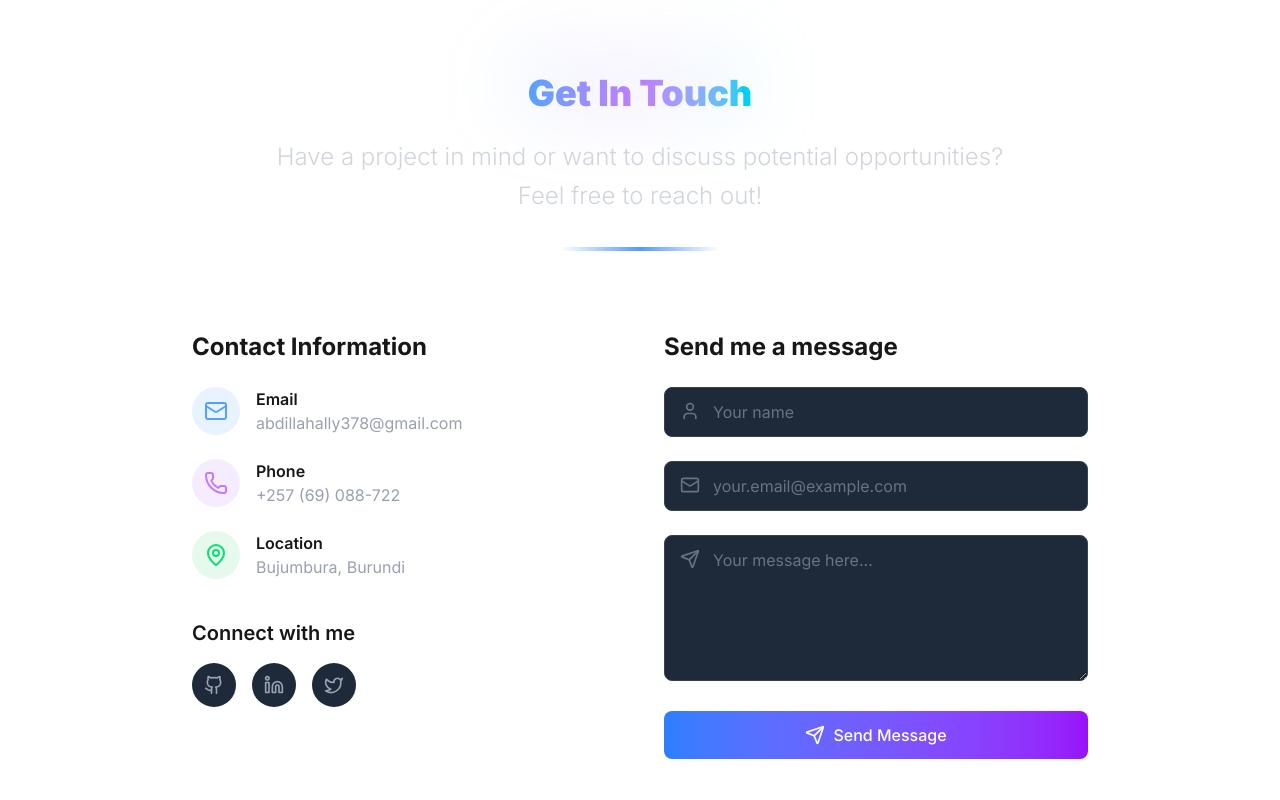
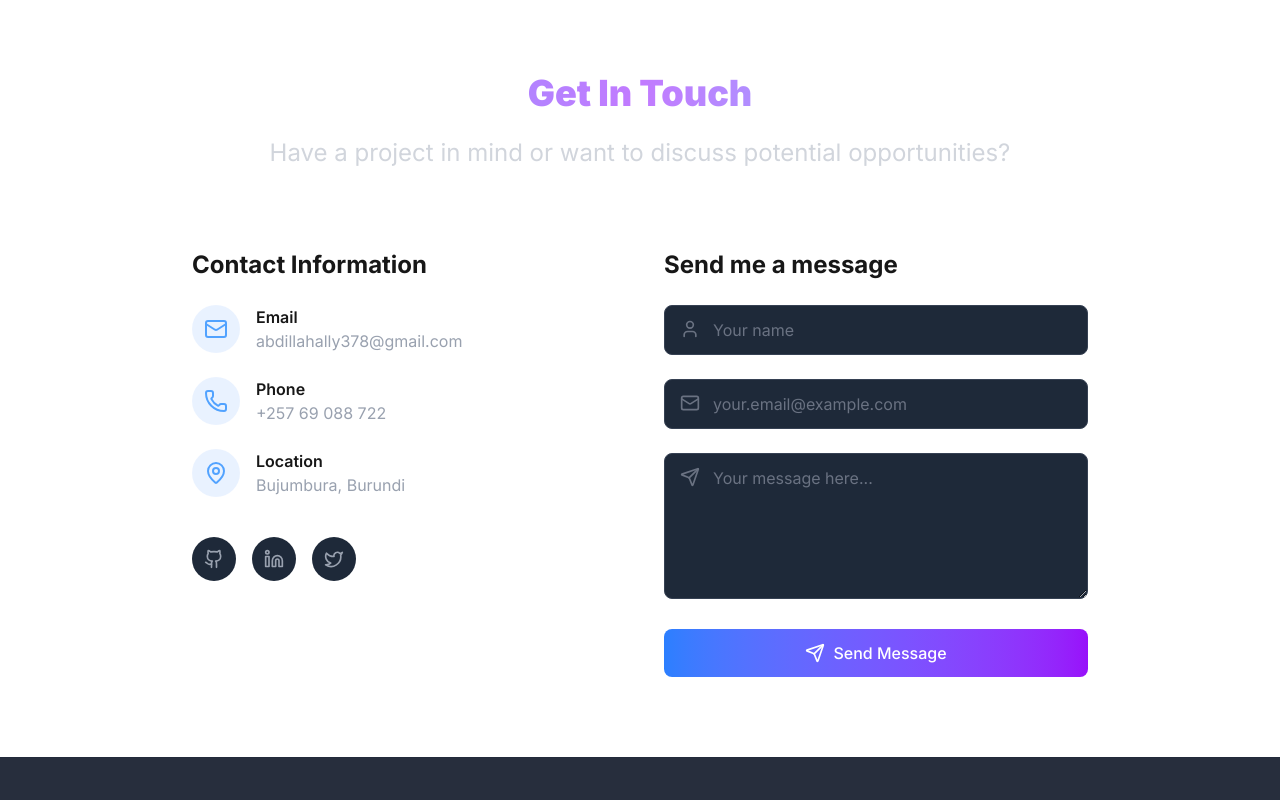
Before and after one commit to abdillah14/my-porfolio, a Next.js app: page / in a window 1280 px wide. Shown: the part 3600-4400 px from the top of the page. Built offline with nearby package versions, Linux system fonts and the light colour scheme.

Commit message:
new changes

```diff
--- a/src/app/contact/page.tsx
+++ b/src/app/contact/page.tsx
@@ -1,145 +1,87 @@
-// app/contact/page.tsx
 'use client';
 
-import { useState } from 'react';
-import { Mail, Phone, MapPin, Github, Linkedin, Twitter, Dribbble, User, Send } from 'lucide-react';
+import { Mail, Phone, MapPin, Github, Linkedin, Twitter, User, Send } from 'lucide-react';
+import { useSearchParams } from 'next/navigation';
 
 export default function ContactPage() {
-  const [formData, setFormData] = useState({ name: '', email: '', message: '' });
-  const [errors, setErrors] = useState<Record<string, string>>({});
-  const [isSubmitting, setIsSubmitting] = useState(false);
-  const [submitStatus, setSubmitStatus] = useState<'success' | 'error' | null>(null);
+  const searchParams = useSearchParams();
+  const isSuccess = searchParams.get('success') === 'true';
 
-  const validate = () => {
-    const newErrors: Record<string, string> = {};
-    if (!formData.name.trim()) newErrors.name = 'Name is required';
-    if (!formData.email.trim()) {
-      newErrors.email = 'Email is required';
-    } else if (!/^[^\s@]+@[^\s@]+\.[^\s@]+$/.test(formData.email)) {
-      newErrors.email = 'Email is invalid';
-    }
-    if (!formData.message.trim()) {
-      newErrors.message = 'Message is required';
-    } else if (formData.message.length < 10) {
-      newErrors.message = 'Message should be at least 10 characters';
-    }
-    setErrors(newErrors);
-    return Object.keys(newErrors).length === 0;
-  };
-
-  const handleChange = (e: React.ChangeEvent<HTMLInputElement | HTMLTextAreaElement>) => {
-    const { name, value } = e.target;
-    setFormData(prev => ({ ...prev, [name]: value }));
-    if (errors[name]) {
-      setErrors(prev => {
-        const copy = { ...prev };
-        delete copy[name];
-        return copy;
-      });
-    }
-  };
-
-  const handleSubmit = async (e: React.FormEvent) => {
-    e.preventDefault();
-    if (!validate()) return;
-    setIsSubmitting(true);
-    setSubmitStatus(null);
-
-    try {
-      await new Promise(resolve => setTimeout(resolve, 1000)); // Simulate API
-      setSubmitStatus('success');
-      setFormData({ name: '', email: '', message: '' });
-    } catch {
-      setSubmitStatus('error');
-    } finally {
-      setIsSubmitting(false);
-    }
-  };
-
-  const inputClasses = (hasError: boolean) =>
-    `w-full bg-gray-800 border ${hasError ? 'border-red-500' : 'border-gray-700'}
-     rounded-lg pl-12 pr-4 py-3 focus:outline-none focus:ring-2 focus:ring-blue-500
+  const inputClasses =
+    `w-full bg-gray-800 border border-gray-700
+     rounded-lg pl-12 pr-4 py-3
+     focus:outline-none focus:ring-2 focus:ring-blue-500
      text-gray-200 placeholder-gray-500`;
 
   return (
-    <section className="py-20" id='contact'>
+    <section className="py-20" id="contact">
       <div className="container mx-auto px-4">
+
         {/* Header */}
         <div className="text-center mb-20">
-            <div className="inline-block">
-              <h1 className="text-3xl lg:text-4xl font-black mb-6 bg-gradient-to-r from-blue-400 via-purple-400 to-cyan-400 bg-clip-text text-transparent relative">
+          <h1 className="text-3xl lg:text-4xl font-black mb-6 bg-gradient-to-r from-blue-400 via-purple-400 to-cyan-400 bg-clip-text text-transparent">
             Get In Touch
-                <div className="absolute -top-2 -left-2 w-full h-full bg-gradient-to-r from-blue-400/20 via-purple-400/20 to-cyan-400/20 blur-2xl -z-10"></div>
           </h1>
-            </div>
-            <p className="text-2xl text-gray-300 max-w-3xl mx-auto leading-relaxed font-light">
-            Have a project in mind or want to discuss potential opportunities? Feel free to reach out!
+          <p className="text-2xl text-gray-300 max-w-3xl mx-auto">
+            Have a project in mind or want to discuss potential opportunities?
           </p>
-            <div className="flex justify-center mt-8">
-              <div className="w-40 h-1 bg-gradient-to-r from-transparent via-blue-500 to-transparent rounded-full animate-pulse"></div>
-            </div>
         </div>
 
         <div className="max-w-4xl mx-auto grid lg:grid-cols-2 gap-12">
+
           {/* Contact Info */}
           <div>
             <h2 className="text-2xl font-bold mb-6">Contact Information</h2>
+
             <div className="space-y-6">
-              {[
-                { icon: Mail, title: 'Email', text: 'abdillahally378@gmail.com', color: 'bg-blue-500/10 text-blue-400' },
-                { icon: Phone, title: 'Phone', text: '+257 (69) 088-722', color: 'bg-purple-500/10 text-purple-400' },
-                { icon: MapPin, title: 'Location', text: 'Bujumbura, Burundi', color: 'bg-green-500/10 text-green-400' },
-              ].map(({ icon: Icon, title, text, color }, i) => (
-                <div key={i} className="flex items-start">
-                  <div className={`${color} p-3 rounded-full mr-4`}>
-                    <Icon className="w-6 h-6" />
-                  </div>
-                  <div>
-                    <h3 className="font-semibold">{title}</h3>
-                    <p className="text-gray-400">{text}</p>
-                  </div>
-                </div>
-              ))}
+              <Info icon={Mail} title="Email" text="abdillahally378@gmail.com" />
+              <Info icon={Phone} title="Phone" text="+257 69 088 722" />
+              <Info icon={MapPin} title="Location" text="Bujumbura, Burundi" />
             </div>
 
-            {/* Social Links */}
-            <div className="mt-10">
-              <h3 className="text-xl font-semibold mb-4">Connect with me</h3>
-              <div className="flex space-x-4">
-                {[
-                  { icon: Github, href: 'https://github.com/abdillah14', hover: 'hover:text-gray-300' },
-                  { icon: Linkedin, href: 'https://www.linkedin.com/in/abdillah-ally-50a347269', hover: 'hover:text-blue-500' },
-                  { icon: Twitter, href: 'https://x.com/Abdillahally10', hover: 'hover:text-blue-400' },
-                  // { icon: Dribbble, href: '#', hover: 'hover:text-pink-500' },
-                ].map(({ icon: Icon, href, hover }, i) => (
-                  <a
-                    key={i}
-                    href={href}
-                    className={`bg-gray-800 p-3 rounded-full text-gray-400 transition-colors ${hover}`}
-                  >
-                    <Icon className="w-5 h-5" />
-                  </a>
-                ))}
-              </div>
+            {/* Socials */}
+            <div className="mt-10 flex gap-4">
+              <Social href="https://github.com/abdillah14" icon={Github} />
+              <Social href="https://www.linkedin.com/in/abdillah-ally-50a347269" icon={Linkedin} />
+              <Social href="https://x.com/Abdillahally10" icon={Twitter} />
             </div>
           </div>
 
           {/* Contact Form */}
           <div>
             <h2 className="text-2xl font-bold mb-6">Send me a message</h2>
-            <form onSubmit={handleSubmit} action="https://formsubmit.co/abdillahally378@email.com" method="POST" className="space-y-6">
+
+            {isSuccess && (
+              <div className="mb-6 p-4 bg-green-900/30 border border-green-700 rounded-lg text-green-400">
+                ✅ Message sent successfully! I’ll get back to you soon.
+              </div>
+            )}
+
+            <form
+              action="https://formsubmit.co/abdillahally378@gmail.com"
+              method="POST"
+              className="space-y-6"
+            >
+              {/* FormSubmit config */}
+              <input type="hidden" name="_subject" value="New Portfolio Contact Message" />
+              <input type="hidden" name="_captcha" value="false" />
+              <input type="hidden" name="_template" value="table" />
+              <input
+                type="hidden"
+                name="_next"
+                value="https://abdillah-ally.vercel.app/contact?success=true"
+              />
+
               {/* Name */}
               <div className="relative">
                 <User className="absolute left-4 top-3.5 w-5 h-5 text-gray-500" />
                 <input
                   type="text"
                   name="name"
-                  value={formData.name}
-                  onChange={handleChange}
+                  required
                   placeholder="Your name"
-                  className={inputClasses(!!errors.name)}
+                  className={inputClasses}
                 />
-                {errors.name && <p className="text-red-500 text-sm mt-1">{errors.name}</p>}
               </div>
 
               {/* Email */}
@@ -148,12 +90,10 @@ export default function ContactPage() {
                 <input
                   type="email"
                   name="email"
-                  value={formData.email}
-                  onChange={handleChange}
+                  required
                   placeholder="your.email@example.com"
-                  className={inputClasses(!!errors.email)}
+                  className={inputClasses}
                 />
-                {errors.email && <p className="text-red-500 text-sm mt-1">{errors.email}</p>}
               </div>
 
               {/* Message */}
@@ -161,36 +101,25 @@ export default function ContactPage() {
                 <Send className="absolute left-4 top-3.5 w-5 h-5 text-gray-500" />
                 <textarea
                   name="message"
-                  value={formData.message}
-                  onChange={handleChange}
                   rows={5}
+                  required
+                  minLength={10}
                   placeholder="Your message here..."
-                  className={inputClasses(!!errors.message)}
+                  className={inputClasses}
                 />
-                {errors.message && <p className="text-red-500 text-sm mt-1">{errors.message}</p>}
               </div>
 
-              {/* Submit Button */}
+              {/* Submit */}
               <button
                 type="submit"
-                disabled={isSubmitting}
-                className="w-full flex items-center justify-center gap-2 bg-gradient-to-r from-blue-500 to-purple-600 text-white font-medium py-3 rounded-lg hover:opacity-90 transition-opacity disabled:opacity-50"
+                className="w-full flex items-center justify-center gap-2
+                           bg-gradient-to-r from-blue-500 to-purple-600
+                           text-white font-medium py-3 rounded-lg
+                           hover:opacity-90 transition"
               >
                 <Send className="w-5 h-5" />
-                {isSubmitting ? 'Sending...' : 'Send Message'}
+                Send Message
               </button>
-
-              {/* Status Messages */}
-              {submitStatus === 'success' && (
-                <div className="flex items-center gap-2 p-4 bg-green-900/30 border border-green-800 rounded-lg text-green-400">
-                  ✅ Message sent successfully! I'll get back to you soon.
-                </div>
-              )}
-              {submitStatus === 'error' && (
-                <div className="flex items-center gap-2 p-4 bg-red-900/30 border border-red-800 rounded-lg text-red-400">
-                  ❌ There was an error sending your message. Please try again.
-                </div>
-              )}
             </form>
           </div>
         </div>
@@ -198,3 +127,32 @@ export default function ContactPage() {
     </section>
   );
 }
+
+/* ---------- Helpers ---------- */
+
+function Info({ icon: Icon, title, text }: any) {
+  return (
+    <div className="flex items-start">
+      <div className="bg-blue-500/10 p-3 rounded-full mr-4 text-blue-400">
+        <Icon className="w-6 h-6" />
+      </div>
+      <div>
+        <h3 className="font-semibold">{title}</h3>
+        <p className="text-gray-400">{text}</p>
+      </div>
+    </div>
+  );
+}
+
+function Social({ href, icon: Icon }: any) {
+  return (
+    <a
+      href={href}
+      target="_blank"
+      rel="noopener noreferrer"
+      className="bg-gray-800 p-3 rounded-full text-gray-400 hover:text-white transition"
+    >
+      <Icon className="w-5 h-5" />
+    </a>
+  );
+}
```
Lines whose indentation alone changed are shown as unchanged.
